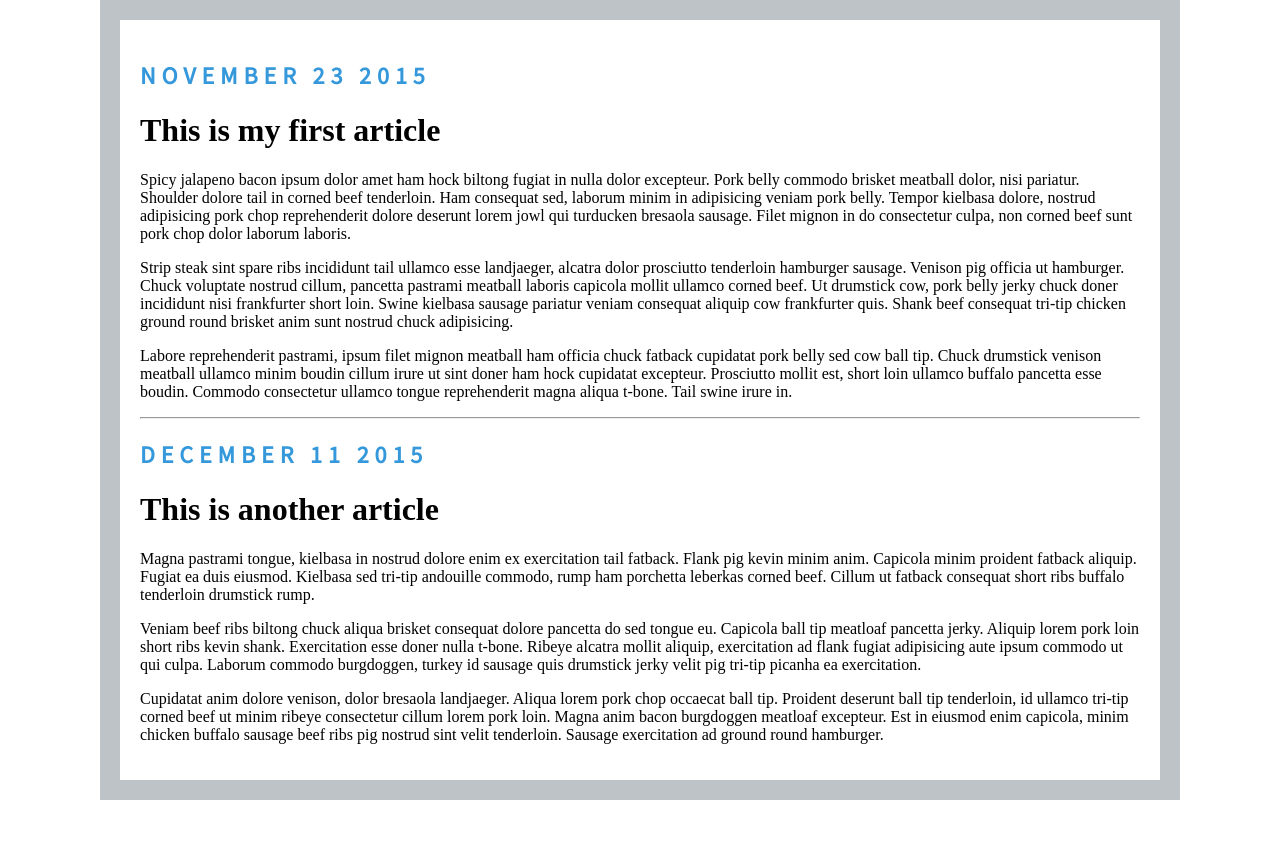
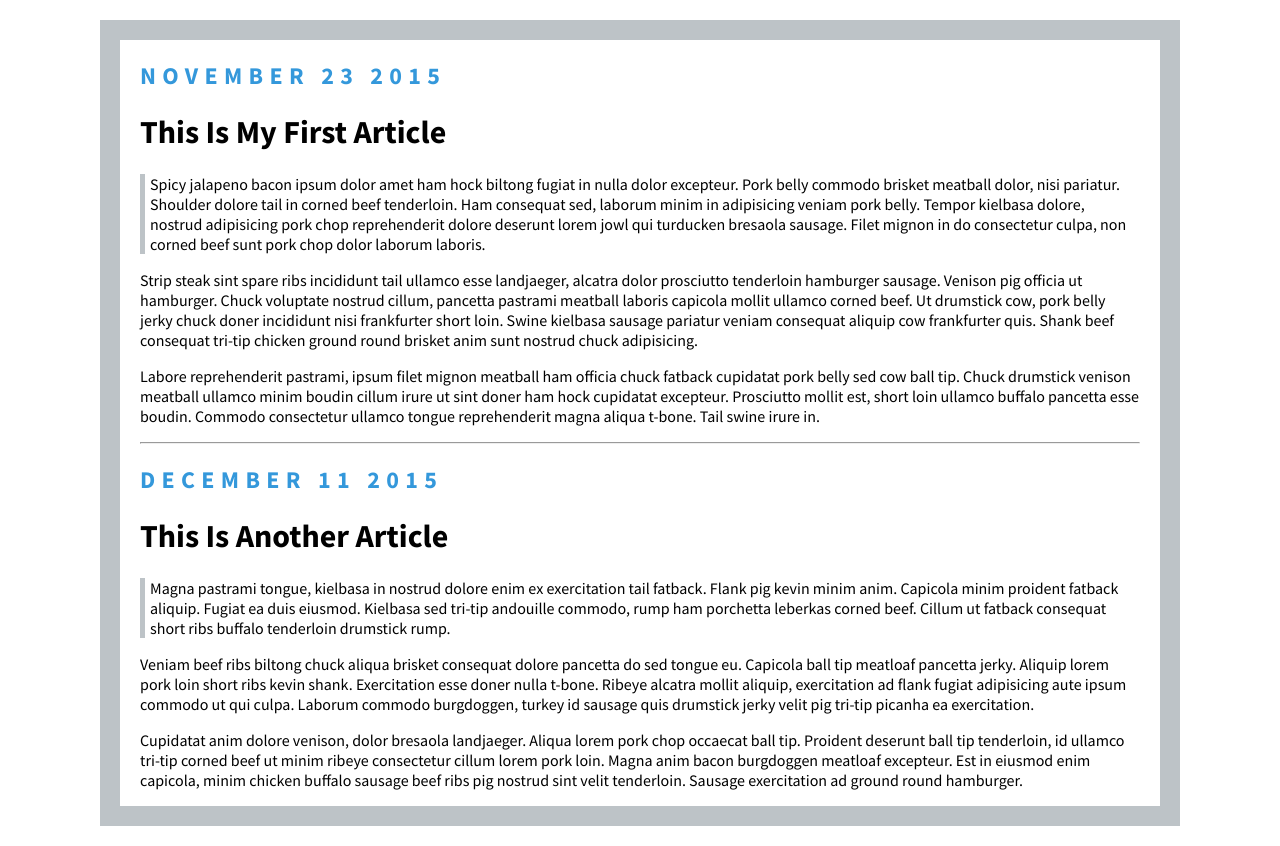
Before and after one commit to hambone124/WebDevBootcamp, a plain HTML site: page Unit6_IntermediateCSS/blog.html in a window 1280 px wide. Before the commit the page ends 800 px from the top, so only its background shows below. Drawn offline with Linux system fonts and the light colour scheme; a script that the page names is missing.

Commit message:
Lesson 6-66 CSS Blog submission

```diff
--- a/Unit6_IntermediateCSS/blog.css
+++ b/Unit6_IntermediateCSS/blog.css
@@ -9,12 +9,32 @@ font-family: 'Source Sans Pro', sans-serif;*/
 body {
     border: 20px solid #bdc3c7;
     width: 1000px;
-    margin: 0 auto;
-    padding: 20px;
+    margin: 20px auto;
+    padding: 0px 20px;
 }
+
 h2 {
     font-family: 'Source Sans Pro';
     text-transform: uppercase;
     color: #3498db;
     letter-spacing: 0.5ch;
 }
+
+h1 {
+    text-transform: capitalize;
+    font-family: 'Source Sans Pro';
+    font-weight: bolder;
+}
+
+p {
+    font-family: 'Source Sans Pro';
+}
+
+p:nth-of-type(1) {
+    border-left: 5px solid #bdc3c7;
+    padding-left: 5px;
+}
+
+hr {
+    color: #bdc3c7;
+}
--- a/Unit6_IntermediateCSS/blog.html
+++ b/Unit6_IntermediateCSS/blog.html
@@ -6,7 +6,7 @@
     <title>Blog exercise</title>
     <meta name="viewport" content="width=device-width, initial-scale=1">
     <link rel="stylesheet" type="text/css" media="screen" href="blog.css" />
-    <link href="https://fonts.googleapis.com/css?family=Source+Sans+Pro" rel="stylesheet">
+    <link href="https://fonts.googleapis.com/css?family=Source+Sans+Pro:400,700" rel="stylesheet">
     <script src="main.js"></script>
 </head>
 <body>
```
